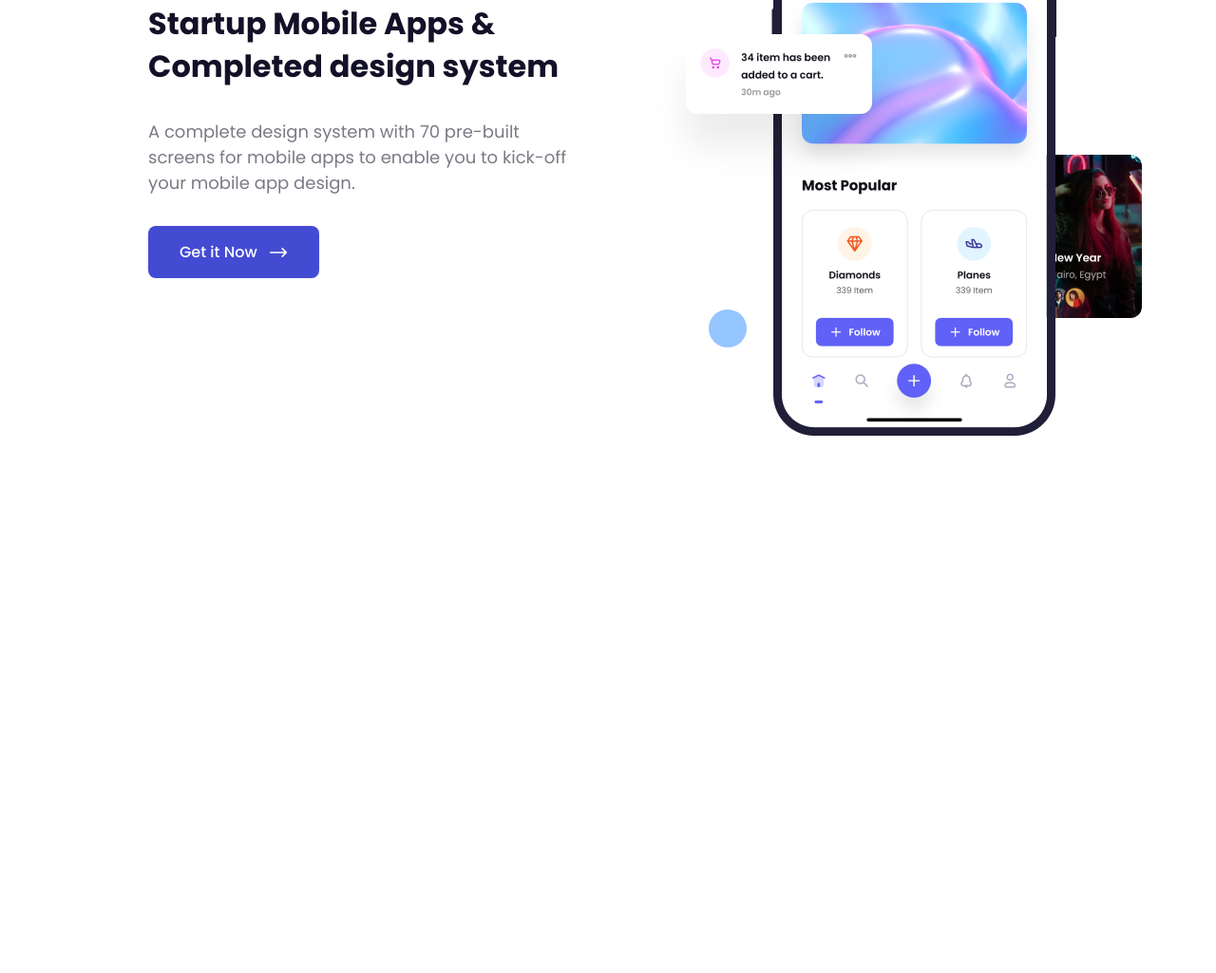
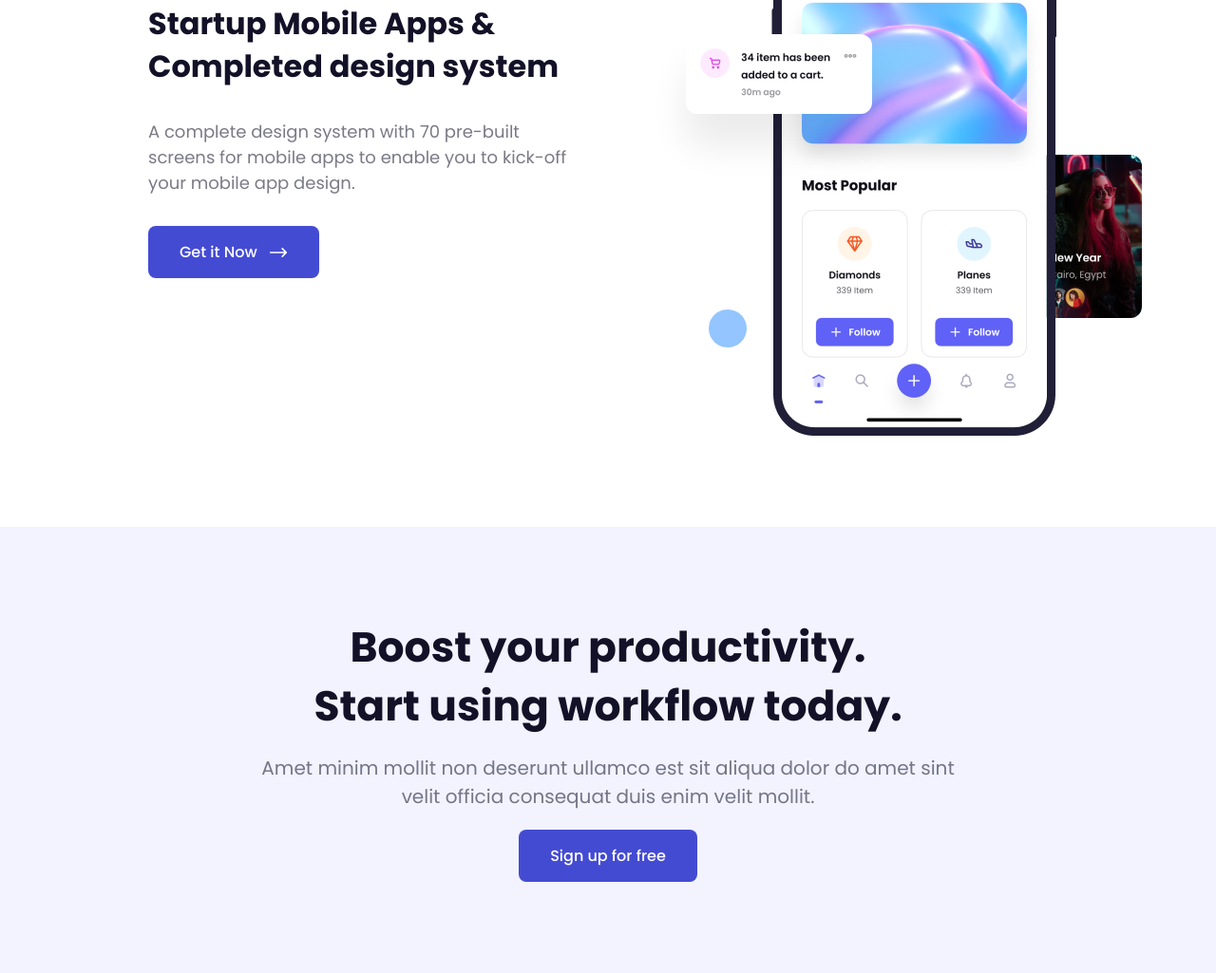
Before and after one commit to Akkhazriel/DLEX, a website: page src/html/page-02.html in a window 1280 px wide. Shown: the part 2077-3102 px from the top of the page at 95% size. Before the commit the page ends 2632 px from the top, so only its background shows below. Drawn offline with nearby package versions, Linux system fonts and the light colour scheme; files that its build step writes are made by us from their sources; files whose address does not match are found by name.

Commit message:
add section cta for page-02 + mobile vers. fix mobile nav on top

```diff
--- /dev/null
+++ b/src/html/blocks/page-02/cta-02.html
@@ -0,0 +1,14 @@
+<section class="cta-02">
+    <div class="cta-02__container">
+        <div class="cta-02__wrapper">
+            <h2 class="cta-02__title text-title">
+                Boost your productivity.
+                Start using workflow today.
+            </h2>
+            <p class="cta-02__desc text-description">
+                Amet minim mollit non deserunt ullamco est sit aliqua dolor do amet sint velit officia consequat duis enim velit mollit.
+            </p>
+            <button class="cta-02__button">Sign up for free</button>
+        </div>
+    </div>
+</section>
--- a/src/html/page-02.html
+++ b/src/html/page-02.html
@@ -24,6 +24,7 @@
             @@include('blocks/page-02/home-02.html')
             @@include('blocks/page-02/team.html')
             @@include('blocks/page-02/about-02.html')
+            @@include('blocks/page-02/cta-02.html')
         </main>
     </article>
 
--- /dev/null
+++ b/src/scss/blocks/page-02/_cta-02.scss
@@ -0,0 +1,52 @@
+.cta-02 {
+    background: #F2F3FF;
+    &__container {
+        padding-top: 96px;
+        padding-bottom: 96px;
+        @media(max-width: 999px) {
+            padding: 96px 10px;
+        }
+    }
+    &__wrapper {
+        display: flex;
+        flex-direction: column;
+        row-gap: 20px;
+        text-align: center;
+        align-items: center;
+    }
+    .text-title {
+        font-size: 44px;
+        max-width: 620px;
+        @media(max-width: 570px) {
+            font-size: 32px;
+        }
+        @media(max-width: 420px) {
+            font-size: 22px;
+        }
+    }
+    .text-description {
+        font-size: 20px;
+        max-width: 744px;
+        @media(max-width: 570px) {
+            font-size: 16px;
+        }
+        @media(max-width: 420px) {
+            font-size: 14px;
+        }
+    }
+    .cta-02__button {
+        padding: 14px 32px;
+        background: var(--indigo);
+        font-size: 16px;
+        color: #FFF;
+        font-weight: 500;
+        border: 1px solid transparent;
+        border-radius: 8px;
+        transition: .3s linear;
+        &:hover {
+            border: 1px solid var(--black);
+            color: var(--black);
+            background: transparent;
+        }
+    }
+}
--- a/src/scss/blocks/page-02/_header-02.scss
+++ b/src/scss/blocks/page-02/_header-02.scss
@@ -18,8 +18,9 @@
         column-gap: 32px;
         align-items: center;
         @media(max-width: 700px) {
+            padding-top: 40px;
             position: fixed;
-            top: 0;
+            top: 0%;
             width: 90%;
             z-index: 100;
         }
```
Also changed, not shown: build/blocks/page-02/cta-02.html (added), build/css/main.css, build/page-02.html.
